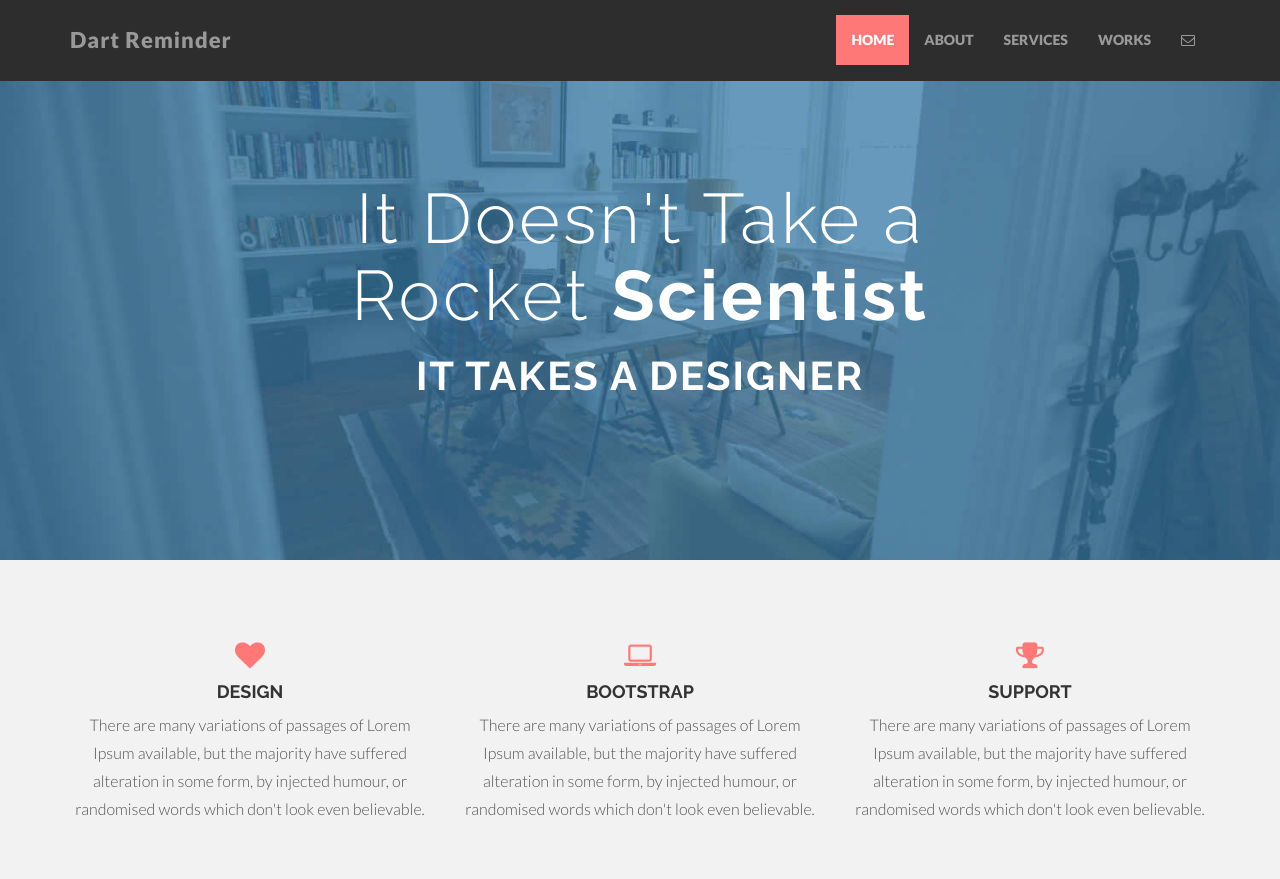
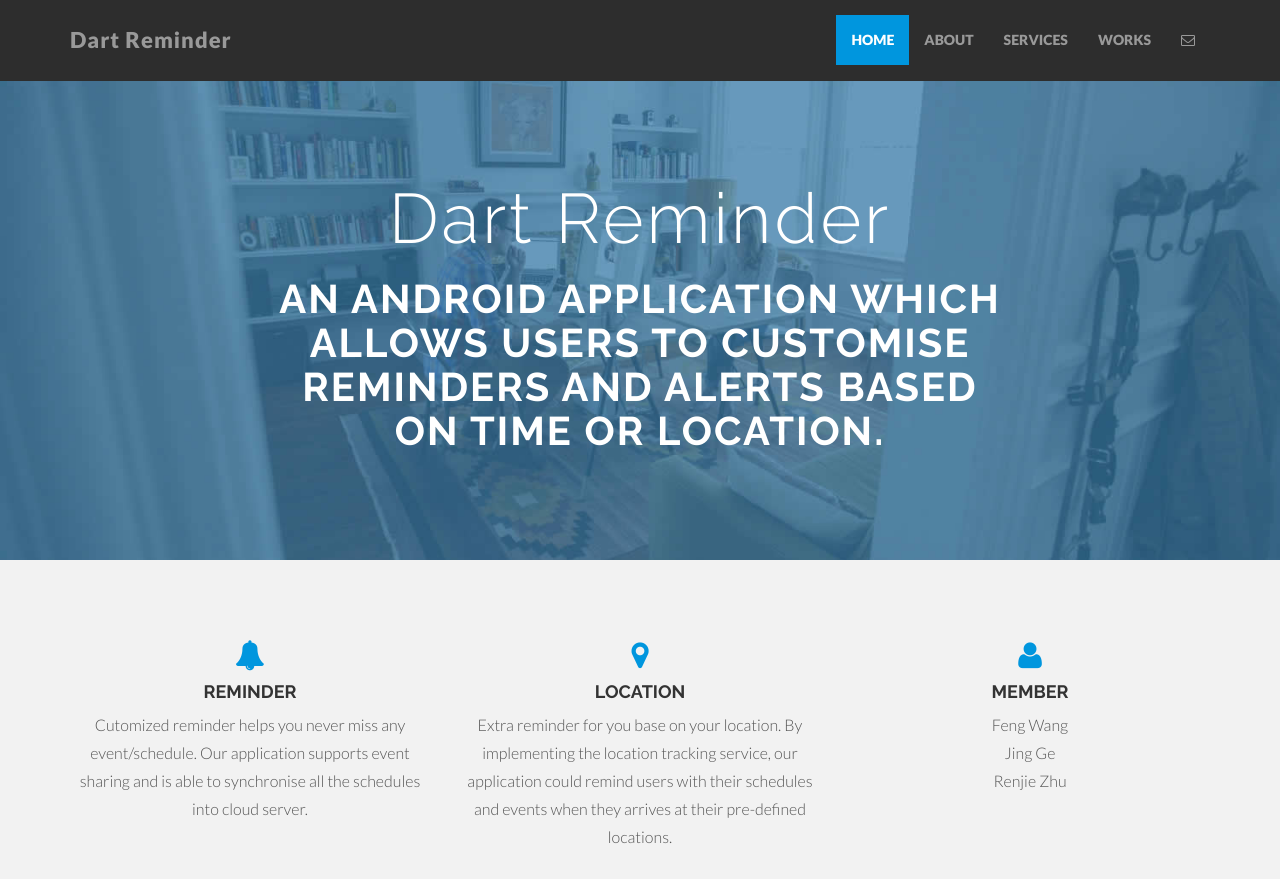
Before and after one commit to rwangfengme/project-page, a plain HTML site: page index.html in a window 1280 px wide. Shown: the top 879 px of the page. Drawn offline with nearby package versions, Linux system fonts and the light colour scheme.

Commit message:
change to our content

```diff
--- a/assets/css/main.css
+++ b/assets/css/main.css
@@ -95,7 +95,7 @@ a:after {
 }
 
 .navbar-inverse .navbar-nav > .active > a {
-	background: #ff7878
+	background: #0096DE;
 }
 
 .navbar-inverse .navbar-brand {
@@ -257,7 +257,7 @@ a:after {
 }
 
 .w i {
-	color: #ff7878;
+	color: #0096DE;
 	font-size: 30px;
 }
 
@@ -408,3 +408,11 @@ a:after {
 .pricing-option .pricing-signup:hover {
     background: #ff7878;
 }
+
+#description{
+    font-size: 20px;
+    margin: 100px auto 0 auto;
+    font-family: "Raleway";
+    color:#F2F2F2;
+    max-width: 800px;
+}
--- a/index.html
+++ b/index.html
@@ -54,8 +54,8 @@
 		<div class="container">
 			<div class="row centered">
 				<div class="col-lg-8 col-lg-offset-2">
-				<h1>It Doesn't Take a Rocket <b>Scientist</b></h1>
-				<h2>It Takes a Designer</h2>
+					<h1>Dart Reminder</h1>
+					<h2>an Android application which allows users to customise reminders and alerts based on time or location. </h2>
 				</div>
 			</div><!-- row -->
 		</div><!-- container -->
@@ -66,21 +66,25 @@
 		<div class="row centered">
 			<br><br>
 			<div class="col-lg-4">
-				<i class="fa fa-heart"></i>
-				<h4>DESIGN</h4>
-				<p>There are many variations of passages of Lorem Ipsum available, but the majority have suffered alteration in some form, by injected humour, or randomised words which don't look even believable.</p>
+				<i class="fa fa-bell"></i>
+				<h4>REMINDER</h4>
+				<p>Cutomized reminder helps you never miss any event/schedule. Our application supports event sharing and is able to synchronise all the schedules into cloud server.</p>
 			</div><!-- col-lg-4 -->
 
 			<div class="col-lg-4">
-				<i class="fa fa-laptop"></i>
-				<h4>BOOTSTRAP</h4>
-				<p>There are many variations of passages of Lorem Ipsum available, but the majority have suffered alteration in some form, by injected humour, or randomised words which don't look even believable.</p>
+				<i class="fa fa-map-marker"></i>
+				<h4>LOCATION</h4>
+				<p>Extra reminder for you base on your location. By implementing the location tracking service, our application could remind users with their schedules and events when they arrives at their pre-defined locations.</p>
 			</div><!-- col-lg-4 -->
 
 			<div class="col-lg-4">
-				<i class="fa fa-trophy"></i>
-				<h4>SUPPORT</h4>
-				<p>There are many variations of passages of Lorem Ipsum available, but the majority have suffered alteration in some form, by injected humour, or randomised words which don't look even believable.</p>
+				<i class="fa fa-user"></i>
+				<h4>MEMBER</h4>
+				<p>
+					<span>Feng Wang</span><br/>
+					<span>Jing Ge</span><br/>
+					<span>Renjie Zhu</span>
+				</p>
 			</div><!-- col-lg-4 -->
 		</div><!-- row -->
 		<br>
```
